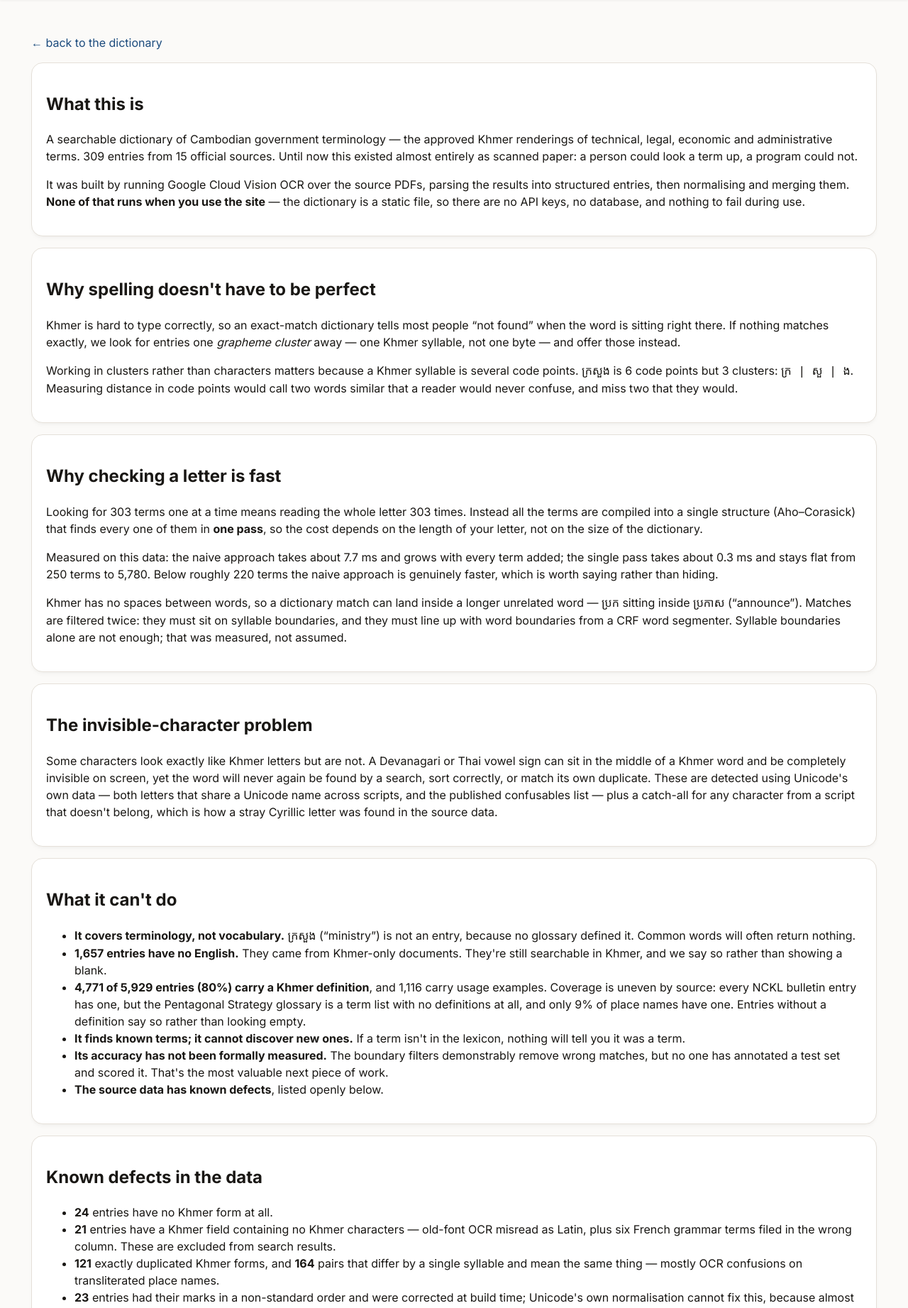
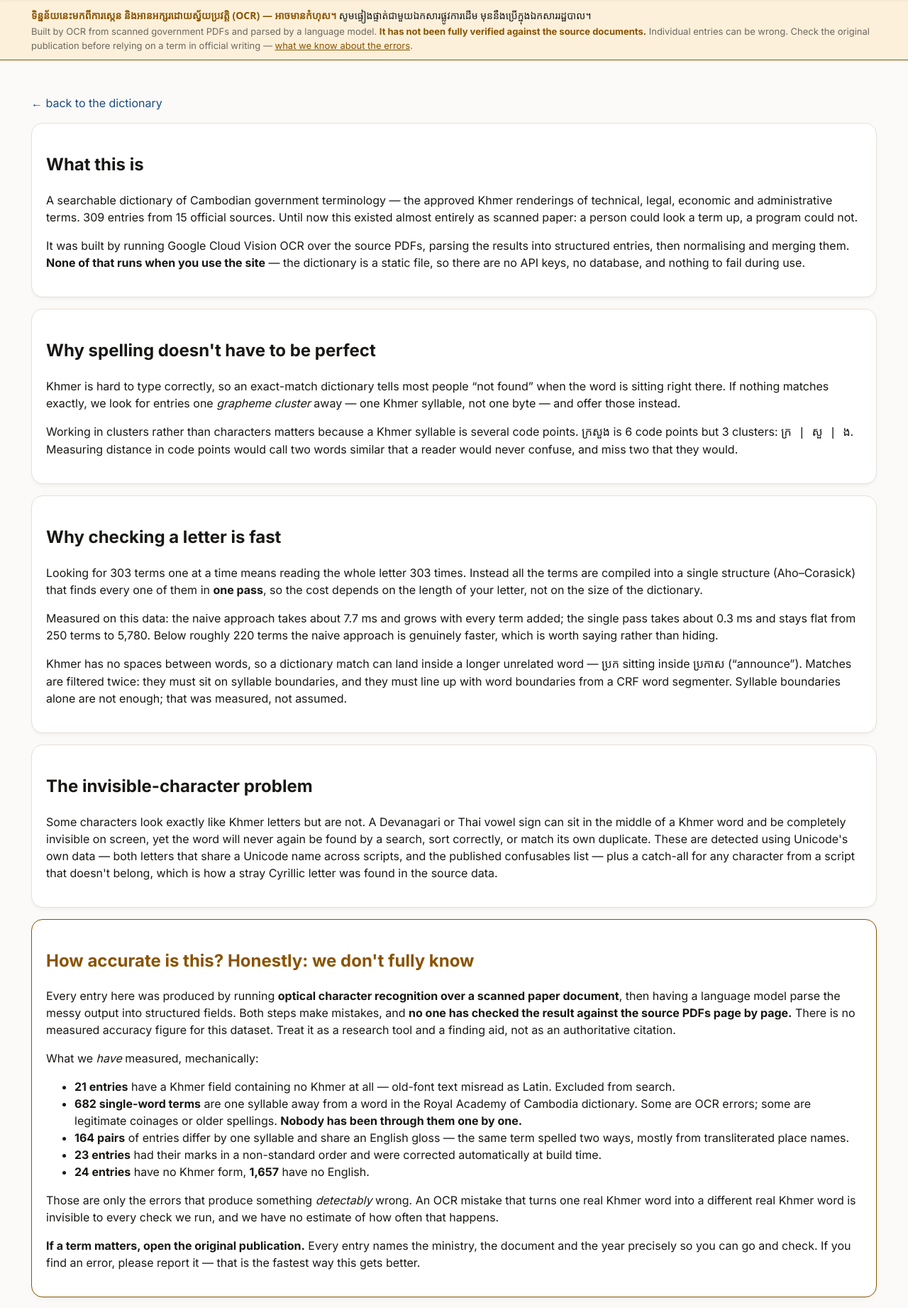
Before and after one commit to pr0meth4us/khmer-lexicon, a Flask app: page /how in a window 1280 px wide. Shown: the part 73-1916 px from the top of the page at 71% size. Run offline with Flask 3, Linux system fonts and the light colour scheme; some web fonts are replaced.

Commit message:
docs: say plainly that this is unverified OCR output
The data reads as authoritative — every entry carries a ministry, a document and
a year — and nothing on the site said that those entries were machine-read off
scanned paper and never checked. Someone could reasonably have put a wrong term
in a government letter on the strength of it.

The warning now appears in four places, so it cannot be missed:

  - a banner across the top of every page, Khmer first
  - an 'How accurate is this? Honestly: we don't fully know' section on /how,
    listing what has been mechanically detected and, more importantly, what
    cannot be: an OCR error that turns one real Khmer word into a different real
    Khmer word passes every check here
  - an X-Data-Warning header on every API response
  - a disclaimer string and a known_defects object in /api/v1/about, so anything
    consuming this programmatically gets the same warning
  - the top of the README

No accuracy figure is claimed anywhere, because none has been measured.

```diff
--- a/web/templates/base.html
+++ b/web/templates/base.html
@@ -38,6 +38,15 @@
     --bad: #ef8b96; --bad-bg: #33191c;
   }
 }
+
+.warnbar{background:var(--warn-bg);border-bottom:1px solid var(--warn);
+  color:var(--ink)}
+.warnbar-inner{max-width:1240px;margin:0 auto;padding:10px 24px;font-size:14px;
+  line-height:1.7}
+.warnbar b{color:var(--warn)}
+.warnbar .en{display:block;font-size:13px;color:var(--muted);margin-top:2px}
+.warnbar a{color:var(--warn);text-decoration:underline}
+@media(max-width:760px){.warnbar-inner{padding:9px 14px;font-size:13.5px}}
 
 * { box-sizing: border-box; }
 html { -webkit-text-size-adjust: 100%; scroll-behavior: smooth; }
@@ -255,6 +264,17 @@ footer {
   </div>
   {% block nav %}{% endblock %}
 </header>
+<div class="warnbar" role="note">
+  <div class="warnbar-inner">
+    <b>ទិន្នន័យនេះមកពីការស្កេន និងអានអក្សរដោយស្វ័យប្រវត្តិ (OCR) — អាចមានកំហុស។</b>
+    សូមផ្ទៀងផ្ទាត់ជាមួយឯកសារផ្លូវការដើម មុននឹងប្រើក្នុងឯកសាររដ្ឋបាល។
+    <span class="en">Built by OCR from scanned government PDFs and parsed by a
+    language model. <b>It has not been fully verified against the source
+    documents.</b> Individual entries can be wrong. Check the original
+    publication before relying on a term in official writing —
+    <a href="/how#accuracy">what we know about the errors</a>.</span>
+  </div>
+</div>
 {% block body %}{% endblock %}
 <footer>
   <div>ពាក្យទាំងអស់ត្រូវបានដកស្រង់ចេញពីឯកសារផ្លូវការរបស់រាជរដ្ឋាភិបាលកម្ពុជា។</div>
--- a/web/templates/how.html
+++ b/web/templates/how.html
@@ -63,6 +63,42 @@
     source data.</p>
   </div>
 
+  <div class="card" id="accuracy" style="border-color:var(--warn)">
+    <h2 style="color:var(--warn)">How accurate is this? Honestly: we don't fully know</h2>
+    <p>Every entry here was produced by running <b>optical character recognition
+    over a scanned paper document</b>, then having a language model parse the
+    messy output into structured fields. Both steps make mistakes, and
+    <b>no one has checked the result against the source PDFs page by page.</b>
+    There is no measured accuracy figure for this dataset. Treat it as a
+    research tool and a finding aid, not as an authoritative citation.</p>
+
+    <p>What we <i>have</i> measured, mechanically:</p>
+    <ul>
+      <li><b>21 entries</b> have a Khmer field containing no Khmer at all —
+        old-font text misread as Latin. Excluded from search.</li>
+      <li><b>682 single-word terms</b> are one syllable away from a word in the
+        Royal Academy of Cambodia dictionary. Some are OCR errors; some are
+        legitimate coinages or older spellings. <b>Nobody has been through them
+        one by one.</b></li>
+      <li><b>164 pairs</b> of entries differ by one syllable and share an English
+        gloss — the same term spelled two ways, mostly from transliterated place
+        names.</li>
+      <li><b>23 entries</b> had their marks in a non-standard order and were
+        corrected automatically at build time.</li>
+      <li><b>24 entries</b> have no Khmer form, <b>1,657</b> have no English.</li>
+    </ul>
+
+    <p>Those are only the errors that produce something <i>detectably</i> wrong.
+    An OCR mistake that turns one real Khmer word into a different real Khmer
+    word is invisible to every check we run, and we have no estimate of how often
+    that happens.</p>
+
+    <p><b>If a term matters, open the original publication.</b> Every entry names
+    the ministry, the document and the year precisely so you can go and check.
+    If you find an error, please report it — that is the fastest way this gets
+    better.</p>
+  </div>
+
   <div class="card">
     <h2>What it can't do</h2>
     <ul>
```
Also changed, not shown: web/api.py (+23 -1 lines), README.md.
